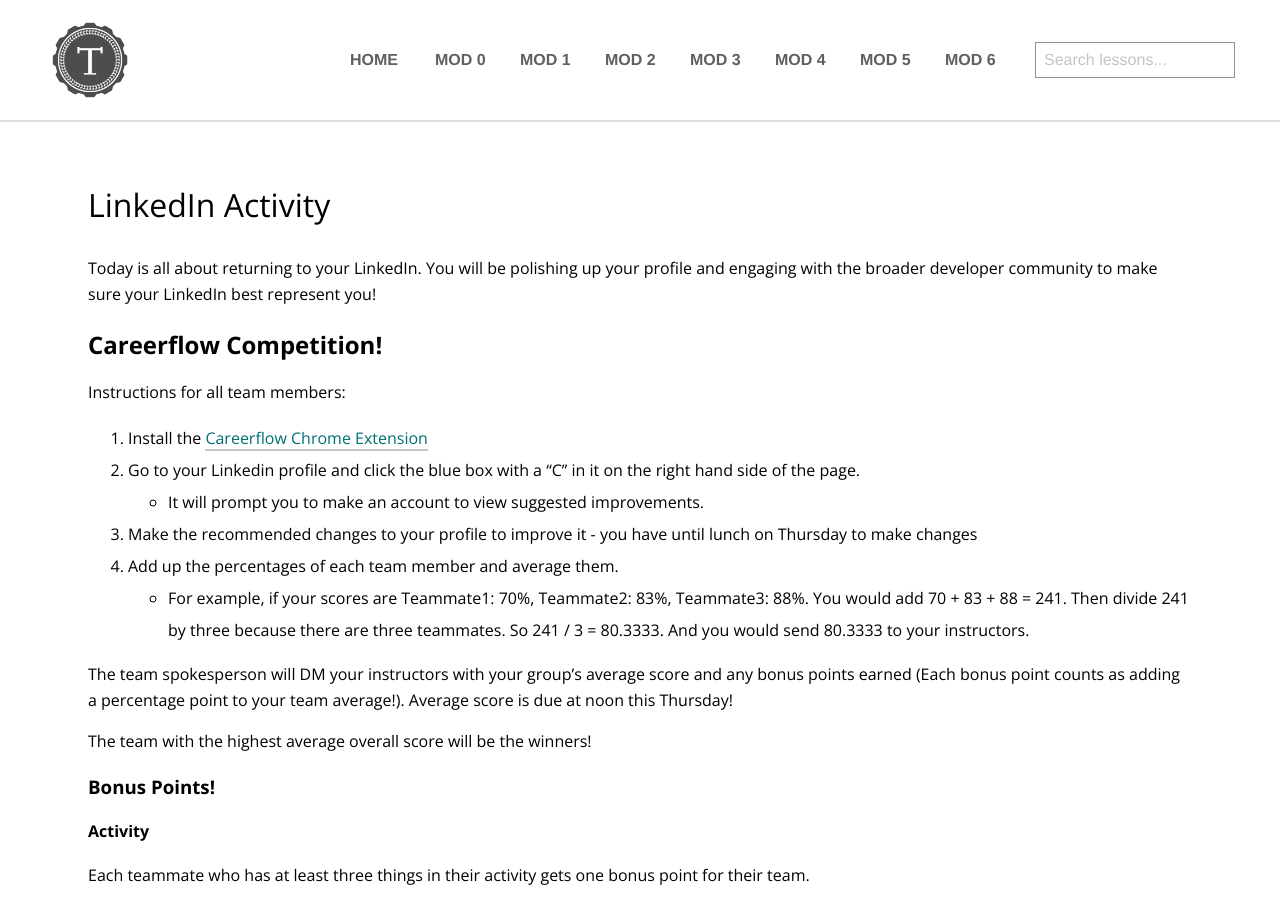
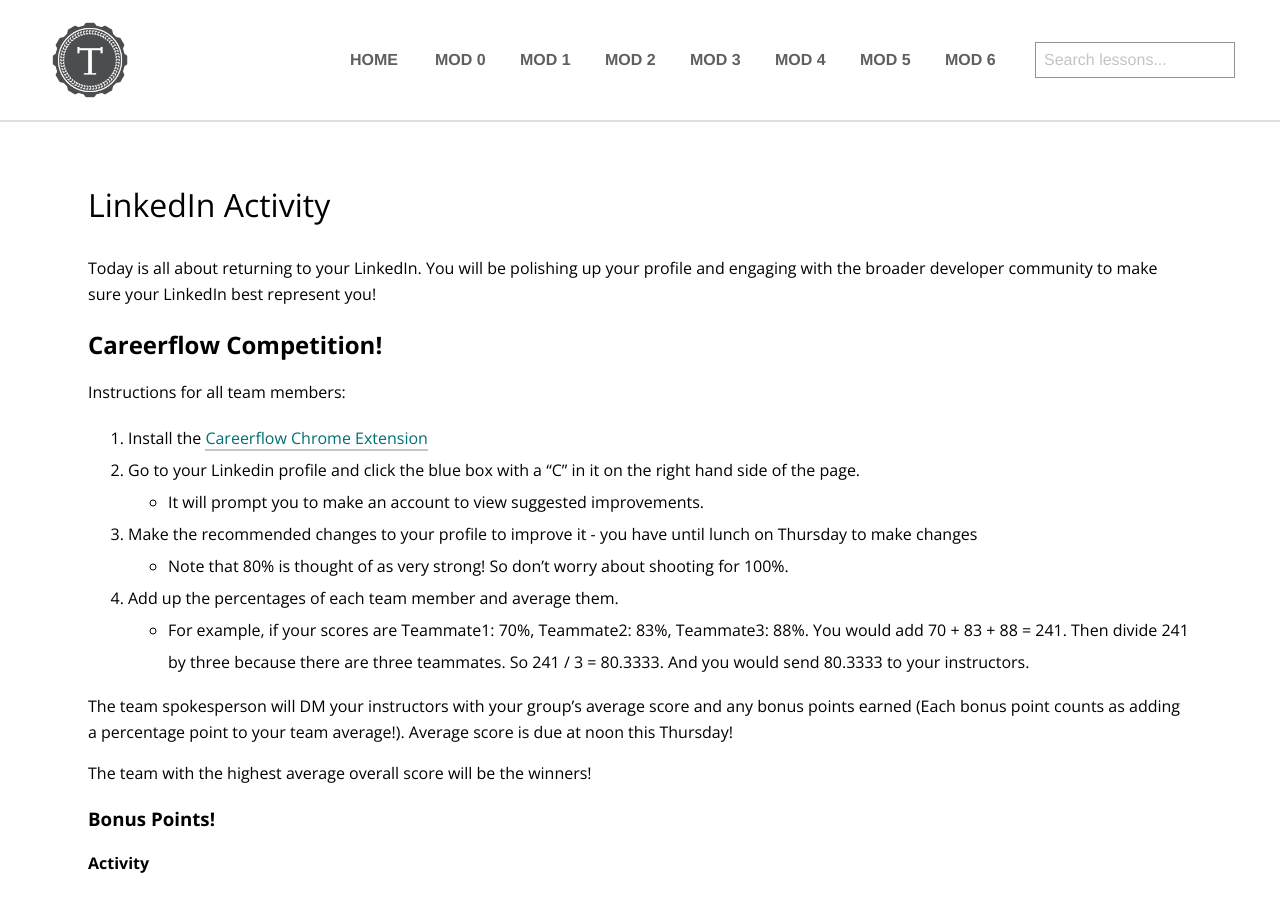
Before and after one commit to turingschool/launch-curriculum, a Jekyll site: the page built from module5/lessons/Week5/LinkedInActivityPD.md, in a window 1280 px wide and 900 px high. Built offline with Jekyll 4.4.1, drawn with Linux system fonts in a browser that asks for light colours; nearby versions of some CDN libraries; comment, search, counter and statistics services are not loaded.

Commit message:
Update LinkedInActivityPD.md to note 80% is very strong

```diff
--- a/module5/lessons/Week5/LinkedInActivityPD.md
+++ b/module5/lessons/Week5/LinkedInActivityPD.md
@@ -13,6 +13,7 @@
 2. Go to your Linkedin profile and click the blue box with a “C” in it on the right hand side of the page.
     * It will prompt you to make an account to view suggested improvements.
 3. Make the recommended changes to your profile to improve it - you have until lunch on Thursday to make changes
+    * Note that 80% is thought of as very strong! So don't worry about shooting for 100%.
 4. Add up the percentages of each team member and average them.
     * For example, if your scores are Teammate1: 70%, Teammate2: 83%, Teammate3: 88%. You would add 70 + 83 + 88 = 241. Then divide 241 by three because there are three teammates. So 241 / 3 = 80.3333. And you would send 80.3333 to your instructors.
 
```
